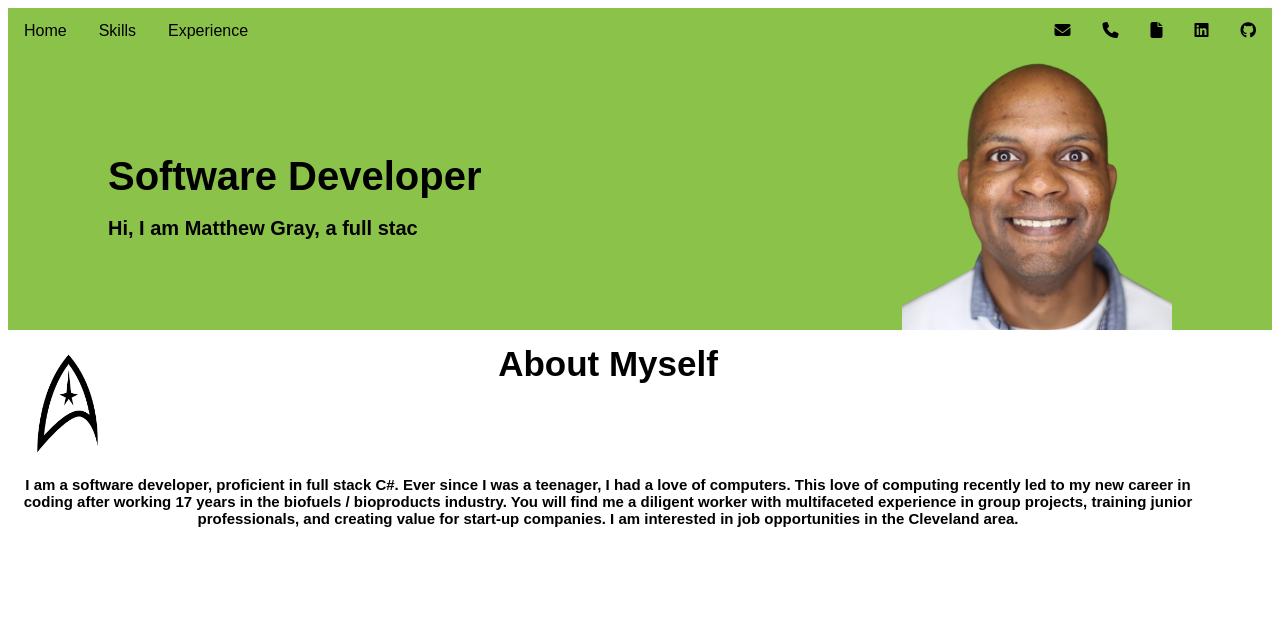
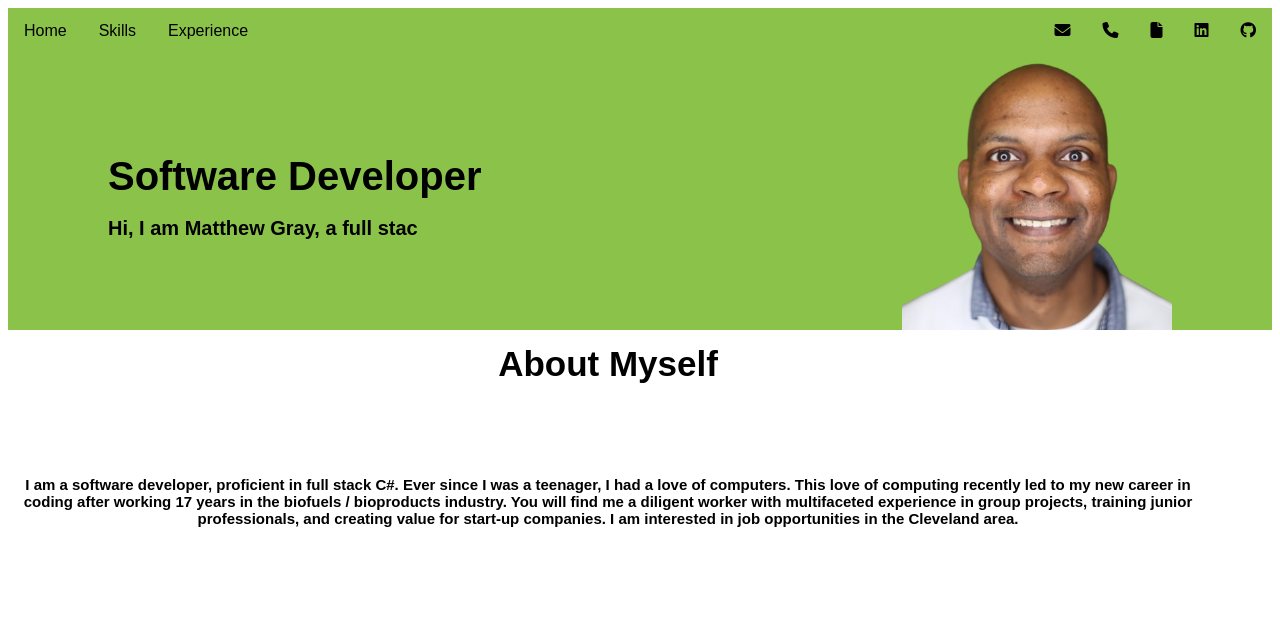
Before and after one commit to MatthewGray319/MatthewGray319.github.io, a plain HTML site: page index.html in a window 1280 px wide. Drawn offline with Linux system fonts and the light colour scheme.

Commit message:
Deleted insignia

```diff
--- a/site2.css
+++ b/site2.css
@@ -69,9 +69,7 @@ p {
   border: 0px;
   padding: 0px;
   margin: 0px;
-  background-image: url("star_trek_insignia.png");
-  background-repeat: no-repeat;
-  background-size: 10%;
+
 
 }
 
```
